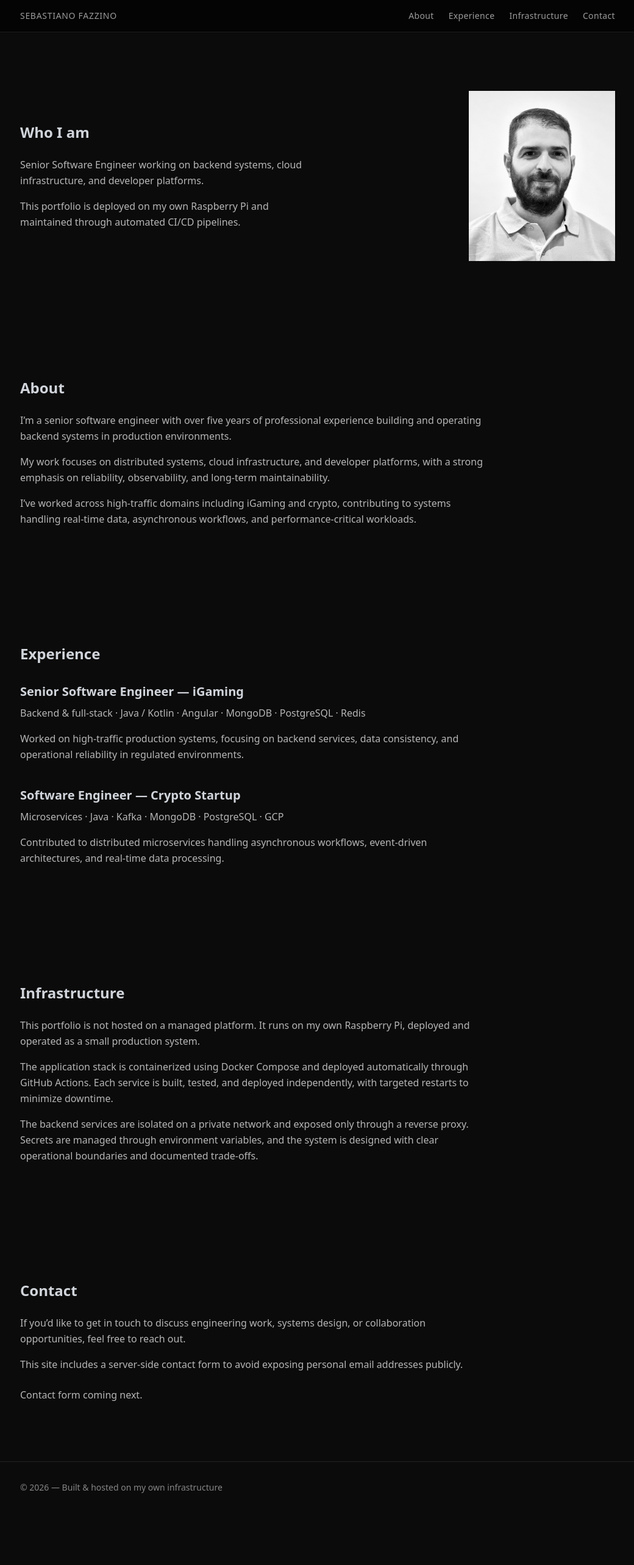
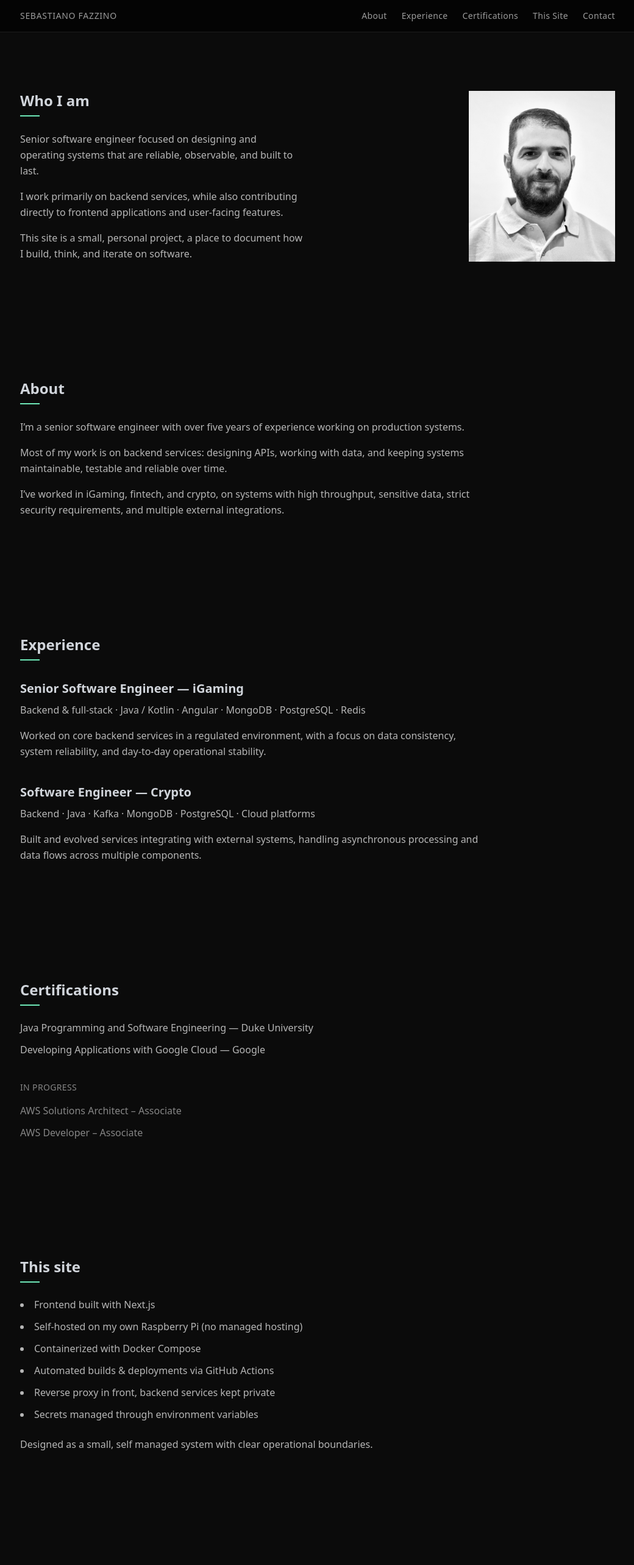
Before and after one commit to SebastianoFazzino/portfolio, a Next.js app in the folder apps/web/: page / in a window 1280 px wide. Shown: the top 2566 px of the page at 61% size, without its empty margins (119-1159 px from the left). Before the commit the page ends 2481 px from the top, so only its background shows below. Built offline with nearby package versions, Linux system fonts and the light colour scheme.

Commit message:
Polished page

```diff
--- a/apps/web/app/globals.css
+++ b/apps/web/app/globals.css
@@ -4,6 +4,7 @@
 :root {
   --background: #0b0b0b;
   --foreground: #d1d5db;
+  --accent: #6ee7b7;
 }
 
 /* Tailwind theme bridge */
@@ -35,6 +36,15 @@ h2 {
   @apply text-2xl font-semibold;
 }
 
+h2::after {
+  content: "";
+  display: block;
+  width: 32px;
+  height: 2px;
+  margin-top: 0.5rem;
+  background-color: var(--accent);
+}
+
 h3 {
   @apply text-xl font-semibold;
 }
@@ -42,3 +52,17 @@ h3 {
 p {
   @apply text-base leading-relaxed text-white/70;
 }
+
+.nav-link {
+  position: relative;
+}
+
+.nav-link.active::after {
+  content: "";
+  position: absolute;
+  left: 0;
+  bottom: -6px;
+  width: 100%;
+  height: 2px;
+  background-color: var(--accent);
+}
--- a/apps/web/app/layout.tsx
+++ b/apps/web/app/layout.tsx
@@ -1,5 +1,13 @@
+'use client';
+
 import "./globals.css";
+import "./nav.css";
 import React from "react";
+
+function scrollToTop() {
+    window.scrollTo({ top: 0, behavior: "smooth" });
+    history.replaceState(null, "", window.location.pathname);
+}
 
 export default function RootLayout(
     {children,}: { children: React.ReactNode; }) {
@@ -12,23 +20,32 @@ export default function RootLayout(
                     {/* Header */}
                     <header className="sticky top-0 z-50 border-b border-white/10 bg-black/60 backdrop-blur">
                         <div className="max-w-5xl mx-auto px-6 py-4 flex items-center justify-between">
-                            <span className="text-sm tracking-wider uppercase text-white/60">
+                            <button
+                                onClick={scrollToTop}
+                                className="text-sm tracking-wider uppercase text-white/60 hover:text-white"
+                                aria-label="Scroll to top"
+                            >
                                 Sebastiano Fazzino
-                            </span>
+                            </button>
 
                             <nav className="flex gap-6 text-sm tracking-wide text-white/60">
-                                <a href="#about" className="hover:text-white">
+                                <nav className="flex gap-6 text-sm tracking-wide text-white/60">
+                                    <a href="#about" data-target="about" className="nav-link">
                                         About
                                     </a>
-                                <a href="#experience" className="hover:text-white">
+                                    <a href="#experience" data-target="experience" className="nav-link">
                                         Experience
                                     </a>
-                                <a href="#infrastructure" className="hover:text-white">
-                                    Infrastructure
+                                    <a href="#certifications" data-target="certifications" className="nav-link">
+                                        Certifications
                                     </a>
-                                <a href="#contact" className="hover:text-white">
+                                    <a href="#this-site" data-target="this-site" className="nav-link">
+                                        This Site
+                                    </a>
+                                    <a href="#contact" data-target="contact" className="nav-link">
                                         Contact
                                     </a>
+                                </nav>
                             </nav>
                         </div>
                     </header>
--- /dev/null
+++ b/apps/web/app/nav.css
@@ -0,0 +1,27 @@
+/* base nav link */
+.nav-link {
+    position: relative;
+}
+
+/* active underline via :target */
+body:has(#about:target) nav a[data-target="about"],
+body:has(#experience:target) nav a[data-target="experience"],
+body:has(#certifications:target) nav a[data-target="certifications"],
+body:has(#this-site:target) nav a[data-target="this-site"],
+body:has(#contact:target) nav a[data-target="contact"] {
+    color: white;
+}
+
+body:has(#about:target) nav a[data-target="about"]::after,
+body:has(#experience:target) nav a[data-target="experience"]::after,
+body:has(#certifications:target) nav a[data-target="certifications"]::after,
+body:has(#this-site:target) nav a[data-target="this-site"]::after,
+body:has(#contact:target) nav a[data-target="contact"]::after {
+    content: "";
+    position: absolute;
+    left: 0;
+    bottom: -6px;
+    width: 100%;
+    height: 2px;
+    background-color: var(--accent);
+}
--- a/apps/web/app/page.tsx
+++ b/apps/web/app/page.tsx
@@ -10,22 +10,27 @@ export default function Home() {
                         <h2>Who I am</h2>
 
                         <p className="mt-6 max-w-2xl">
-                            Senior Software Engineer working on backend systems, cloud
-                            infrastructure, and developer platforms.
+                            Senior software engineer focused on designing and operating systems
+                            that are reliable, observable, and built to last.
                         </p>
 
                         <p className="mt-4 text-sm text-white/50 max-w-2xl">
-                            This portfolio is deployed on my own Raspberry Pi and maintained
-                            through automated CI/CD pipelines.
+                            I work primarily on backend services, while also contributing directly
+                            to frontend applications and user-facing features.
+                        </p>
+
+                        <p className="mt-4 text-sm text-white/50 max-w-2xl">
+                            This site is a small, personal project, a place to document how I build, think,
+                            and iterate on software.
                         </p>
                     </div>
 
                     <div className="flex justify-start md:justify-end">
                         <Image
                             src="/images/profile.jpg"
-                            alt="Portrait of Sebastiano Fazzino"
+                            alt="Sebastiano Fazzino profile picture"
                             width={240}
-                            height={300}
+                            height={260}
                             className="grayscale object-cover"
                             priority
                         />
@@ -33,29 +38,26 @@ export default function Home() {
                 </div>
             </Section>
 
-            <Section>
+            <Section id="about">
                 <h2>About</h2>
 
                 <p className="mt-6 max-w-3xl">
-                    I’m a senior software engineer with over five years of professional
-                    experience building and operating backend systems in production
-                    environments.
+                    I’m a senior software engineer with over five years of experience working on
+                    production systems.
                 </p>
 
                 <p className="mt-4 max-w-3xl">
-                    My work focuses on distributed systems, cloud infrastructure, and
-                    developer platforms, with a strong emphasis on reliability, observability,
-                    and long-term maintainability.
+                    Most of my work is on backend services: designing APIs, working with data,
+                    and keeping systems maintainable, testable and reliable over time.
                 </p>
 
                 <p className="mt-4 max-w-3xl">
-                    I’ve worked across high-traffic domains including iGaming and crypto,
-                    contributing to systems handling real-time data, asynchronous workflows,
-                    and performance-critical workloads.
+                    I’ve worked in iGaming, fintech, and crypto, on systems with high throughput,
+                    sensitive data, strict security requirements, and multiple external integrations.
                 </p>
             </Section>
 
-            <Section>
+            <Section id="experience">
                 <h2>Experience</h2>
 
                 <div className="mt-8 space-y-10 max-w-3xl">
@@ -65,48 +67,61 @@ export default function Home() {
                             Backend & full-stack · Java / Kotlin · Angular · MongoDB · PostgreSQL · Redis
                         </p>
                         <p className="mt-4">
-                            Worked on high-traffic production systems, focusing on backend services,
-                            data consistency, and operational reliability in regulated environments.
+                            Worked on core backend services in a regulated environment, with a focus
+                            on data consistency, system reliability, and day-to-day operational stability.
                         </p>
                     </div>
 
                     <div>
-                        <h3>Software Engineer — Crypto Startup</h3>
+                        <h3>Software Engineer — Crypto</h3>
                         <p className="mt-2 text-sm text-white/50">
-                            Microservices · Java · Kafka · MongoDB · PostgreSQL · GCP
+                            Backend · Java · Kafka · MongoDB · PostgreSQL · Cloud platforms
                         </p>
                         <p className="mt-4">
-                            Contributed to distributed microservices handling asynchronous workflows,
-                            event-driven architectures, and real-time data processing.
+                            Built and evolved services integrating with external systems, handling
+                            asynchronous processing and data flows across multiple components.
                         </p>
                     </div>
                 </div>
             </Section>
 
-            <Section>
-                <h2>Infrastructure</h2>
+            <Section id="certifications">
+                <h2>Certifications</h2>
 
-                <p className="mt-6 max-w-3xl">
-                    This portfolio is not hosted on a managed platform. It runs on my own
-                    Raspberry Pi, deployed and operated as a small production system.
-                </p>
+                <ul className="mt-6 space-y-3 max-w-2xl text-white/70">
+                    <li>Java Programming and Software Engineering — Duke University</li>
+                    <li>Developing Applications with Google Cloud — Google</li>
+                </ul>
 
-                <p className="mt-4 max-w-3xl">
-                    The application stack is containerized using Docker Compose and deployed
-                    automatically through GitHub Actions. Each service is built, tested, and
-                    deployed independently, with targeted restarts to minimize downtime.
-                </p>
+                <h4 className="mt-10 text-white/50 text-sm uppercase tracking-wide">
+                    In progress
+                </h4>
 
-                <p className="mt-4 max-w-3xl">
-                    The backend services are isolated on a private network and exposed only
-                    through a reverse proxy. Secrets are managed through environment variables,
-                    and the system is designed with clear operational boundaries and documented
-                    trade-offs.
+                <ul className="mt-4 space-y-3 max-w-2xl text-white/50">
+                    <li>AWS Solutions Architect – Associate</li>
+                    <li>AWS Developer – Associate</li>
+                </ul>
+            </Section>
+
+            <Section id="this-site">
+                <h2>This site</h2>
+
+                <ul className="mt-6 space-y-3 max-w-2xl list-disc list-inside text-white/70">
+                    <li>Frontend built with Next.js</li>
+                    <li>Self-hosted on my own Raspberry Pi (no managed hosting)</li>
+                    <li>Containerized with Docker Compose</li>
+                    <li>Automated builds & deployments via GitHub Actions</li>
+                    <li>Reverse proxy in front, backend services kept private</li>
+                    <li>Secrets managed through environment variables</li>
+                </ul>
+
+                <p className="mt-6 text-sm text-white/50 max-w-2xl">
+                    Designed as a small, self managed system with clear operational boundaries.
                 </p>
             </Section>
 
-            <Section>
-                <div id="contact">
+            <Section id="contact">
+                <div id="contact" className="scroll-mt-24" />
                 <h2>Contact</h2>
 
                 <p className="mt-6 max-w-3xl">
@@ -122,9 +137,7 @@ export default function Home() {
                 <p className="mt-6 text-sm text-white/50">
                     Contact form coming next.
                 </p>
-                </div>
             </Section>
-
         </>
     );
 }
--- a/apps/web/components/Section.tsx
+++ b/apps/web/components/Section.tsx
@@ -1,12 +1,14 @@
 import React from "react";
 
-export function Section({
-                            children,
-                        }: {
+export function Section({id, children,}: {
+    id?: string;
     children: React.ReactNode;
 }) {
     return (
-        <section className="py-24">
+        <section
+            id={id}
+            className="py-24 scroll-mt-24"
+        >
             <div className="max-w-5xl mx-auto px-6">
                 {children}
             </div>
```
Lines whose indentation alone changed are shown as unchanged.
